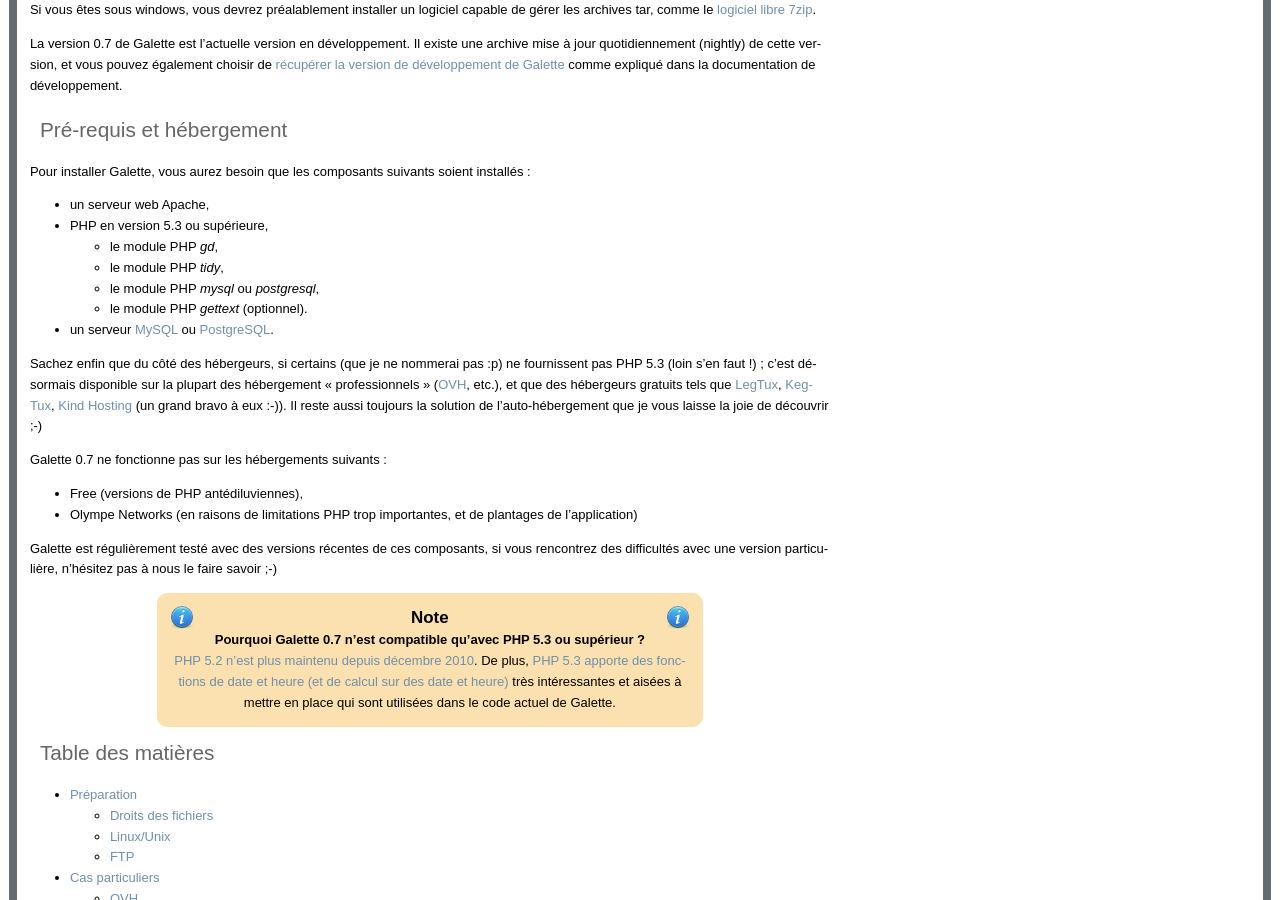
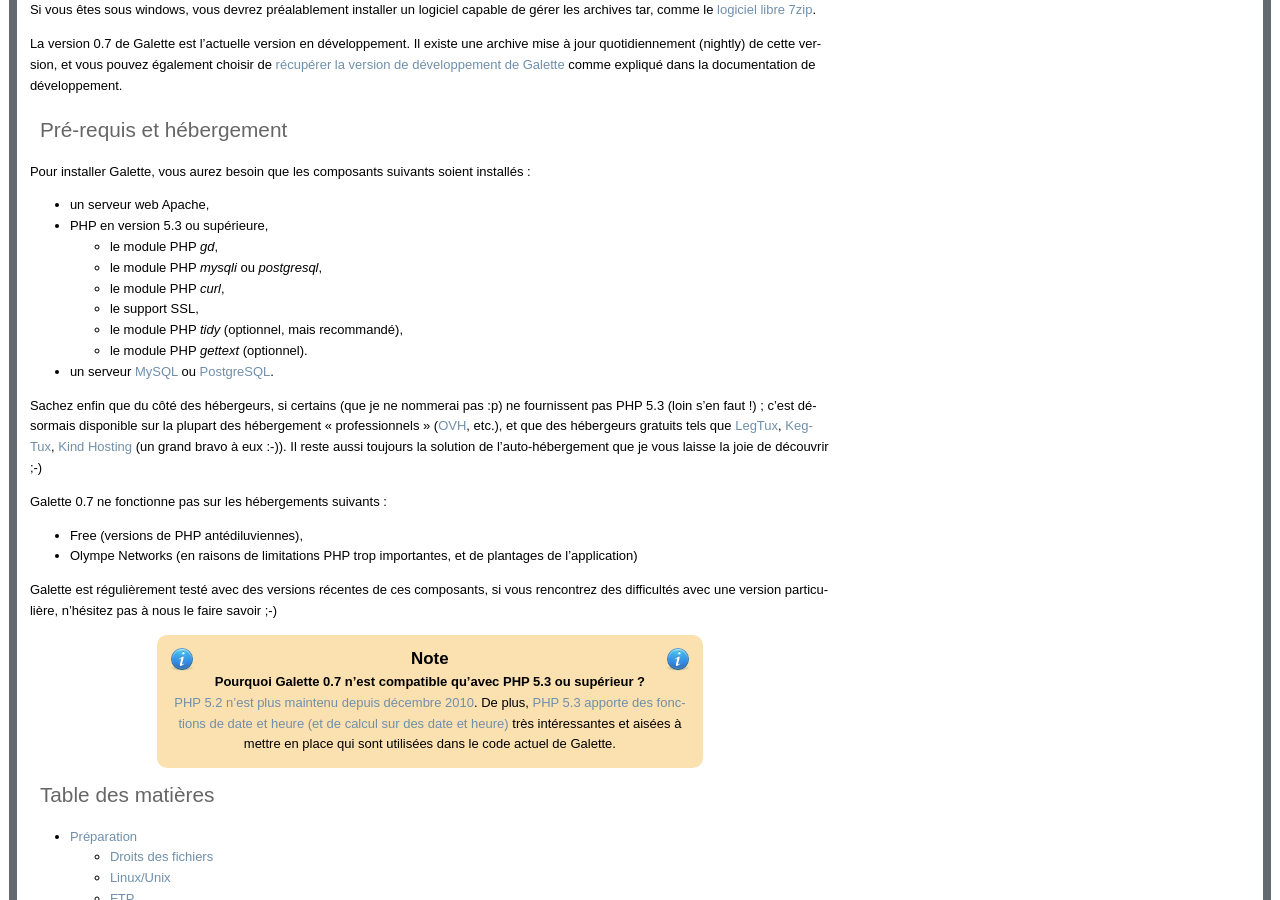
Before and after one commit to galette/galettedoc, a Sphinx documentation site: the page built from source/installation/index.rst, in a window 1280 px wide and 900 px high, scrolled down 484 px. Built offline with Sphinx 7.4.7, drawn with Linux system fonts in a browser that asks for light colours.

Commit message:
Modules requis

```diff
--- a/source/installation/index.rst
+++ b/source/installation/index.rst
@@ -33,8 +33,10 @@
 * PHP en version 5.3 ou supérieure,
 
   * le module PHP `gd`,
-  * le module PHP `tidy`,
-  * le module PHP `mysql` ou `postgresql`,
+  * le module PHP `mysqli` ou `postgresql`,
+  * le module PHP `curl`,
+  * le support SSL,
+  * le module PHP `tidy` (optionnel, mais recommandé),
   * le module PHP `gettext` (optionnel).
 
 * un serveur `MySQL <http://mysql.com>`_ ou `PostgreSQL <http://postgresql.org>`_.
```
